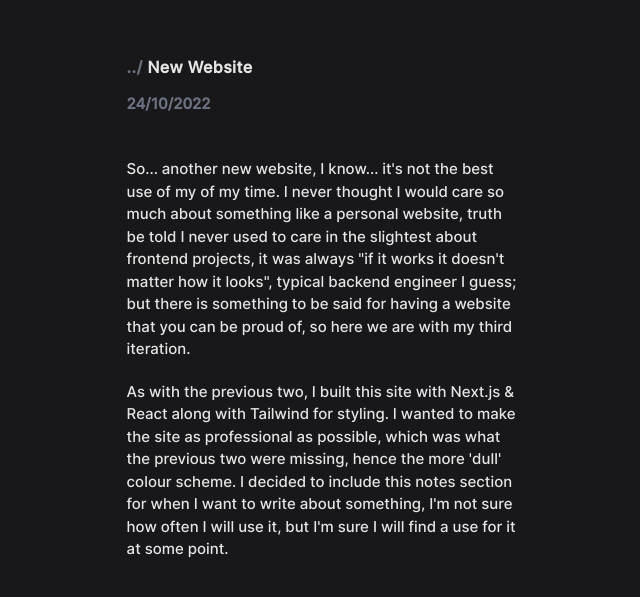
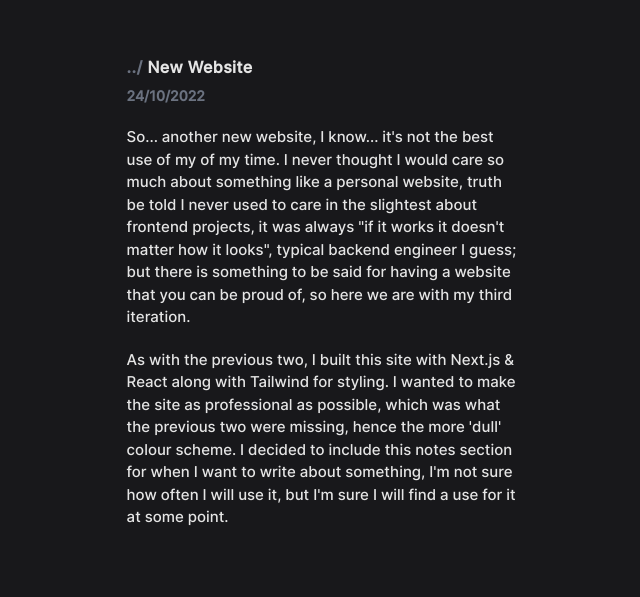
Before and after one commit to purchasable/website, a Next.js app: page /notes/new-website in a window 1280 px wide. Shown: the part 107-704 px from the top of the page, without its empty margins (315-955 px from the left). Built offline with nearby package versions, Linux system fonts and the light colour scheme.

Commit message:
ux tweaks

```diff
--- a/pages/notes/new-website.tsx
+++ b/pages/notes/new-website.tsx
@@ -9,7 +9,7 @@ const NewWebsite = () => {
     return (
         <div className="bg-zinc-900">
             <div className="py-20 px-10 xl:px-[34.5%] lg:px-[20%] space-y-5 text-[15px] bg-zinc-900 font-inter font-normal divide-zinc-700">
-                <div className="space-y-3">
+                <div className="space-y-1">
                     <h1 className="leading-7 font-inter font-semibold text-[16px] tracking-tight lg:tracking-wide lg:mt-20 bg-zinc-900">
                         <a
                             className="text-gray-500 hover:text-neutral-600"
@@ -19,11 +19,10 @@ const NewWebsite = () => {
                         </a>{" "}
                         {PostDetails.title}
                     </h1>
-                    <p className="text-gray-500 font-semibold text-[15px]">
+                    <p className="text-gray-500 font-semibold text-[14px]">
                         {PostDetails.date}
                     </p>
                 </div>
-                <br />
                 <p>
                     So... another new website, I know... it's not the best use
                     of my of my time. I never thought I would care so much about
```
